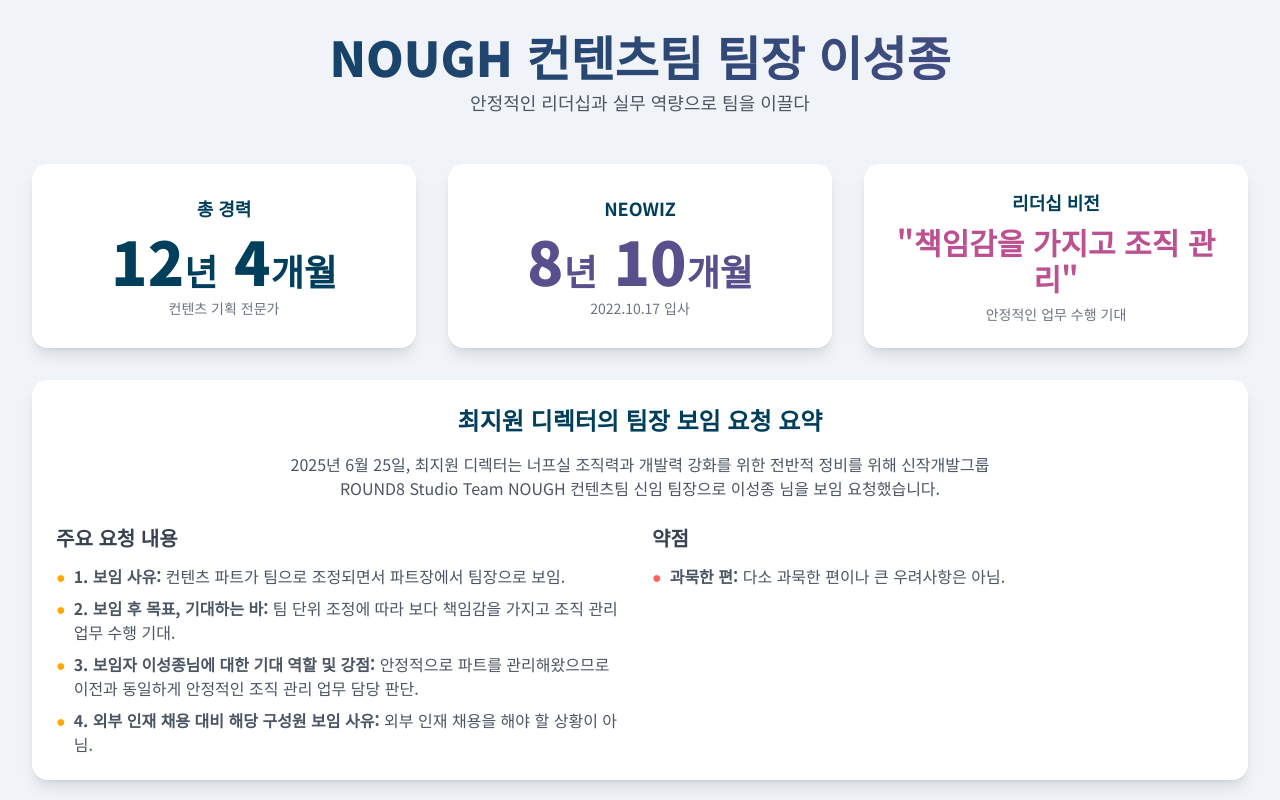
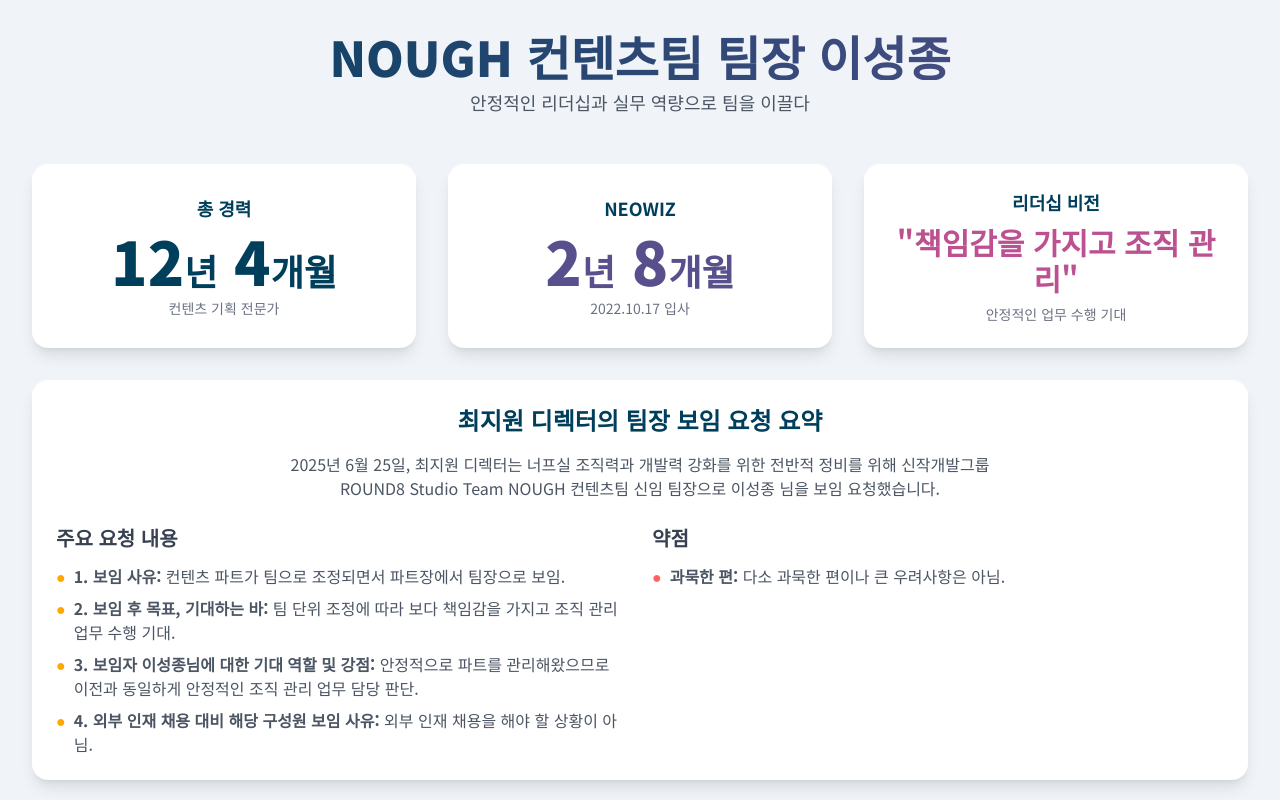
Before and after one commit to woodong76/NOUGH-03, a plain HTML site: page index.html in a window 1280 px wide. Shown: the top 800 px of the page. Drawn offline with nearby package versions, Linux system fonts and the light colour scheme.

Commit message:
Add files via upload

```diff
--- a/index.html
+++ b/index.html
@@ -79,7 +79,7 @@
                 </div>
                 <div class="bg-white p-6 rounded-2xl shadow-lg flex flex-col justify-center items-center text-center">
                     <span class="text-lg font-bold text-[#003f5c]">NEOWIZ</span>
-                    <p class="text-6xl font-extrabold text-[#58508d] my-2">8<span class="text-4xl">년</span> 10<span class="text-4xl">개월</span></p>
+                    <p class="text-6xl font-extrabold text-[#58508d] my-2">2<span class="text-4xl">년</span> 8<span class="text-4xl">개월</span></p>
                     <p class="text-sm text-gray-500">2022.10.17 입사</p>
                 </div>
                 <div class="bg-white p-6 rounded-2xl shadow-lg flex flex-col justify-center items-center text-center">
```
